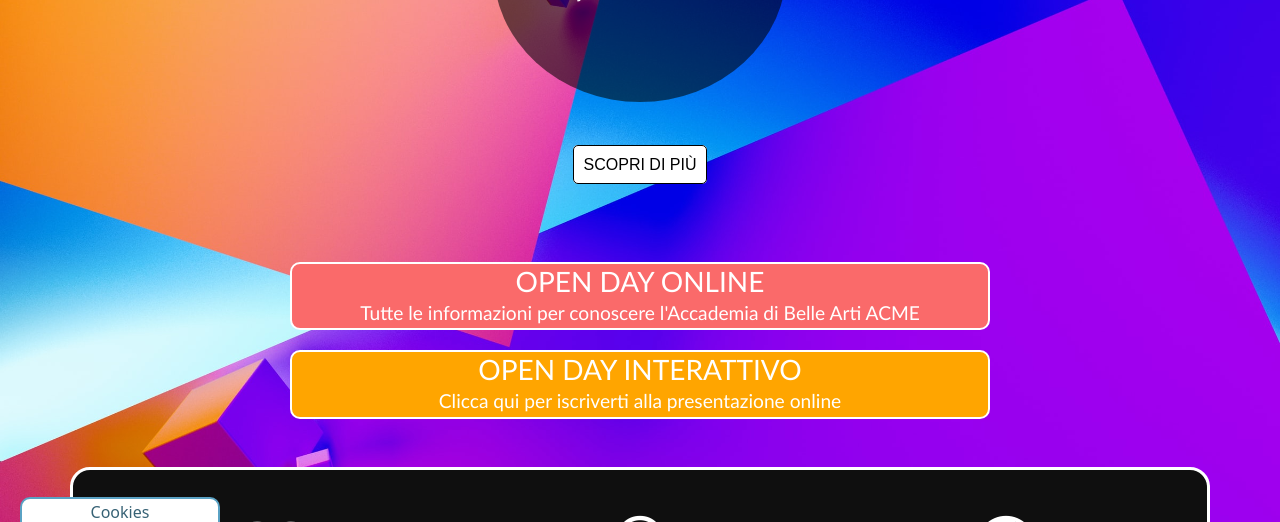
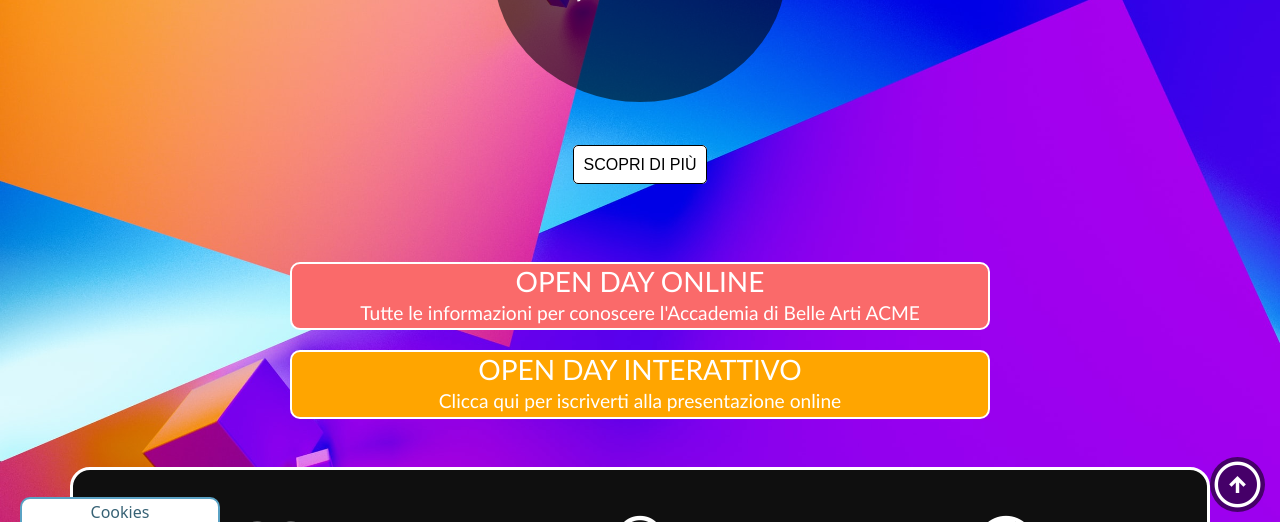
Before and after one commit to saratrav/Acmesito, a plain HTML site: page index.html in a window 1280 px wide. Shown: the part 278-800 px from the top of the page. Drawn offline with nearby package versions, Linux system fonts and the light colour scheme.

Commit message:
Update style.css

```diff
--- a/style.css
+++ b/style.css
@@ -451,19 +451,16 @@ footer {
     margin: 0.8%;
 }
 
-.top {
-    color: white;
-    background-color: rgba(0, 0, 0, 0.541);
+#arrow {
+    background-color: rgba(0, 0, 0, 0.562);
     position: fixed;
     bottom: 10px;
     right: 15px;
-    width: 55px !important;
+    cursor: pointer;
     border-radius: 90px;
-    text-align: center !important;
-    font-family: 'Lucida Sans', 'Lucida Sans Regular', 'Lucida Grande', 'Lucida Sans Unicode', Geneva, Verdana, sans-serif;
-    font-weight: bold;
-    padding: 6px;
-    cursor: pointer;
+    color: white;
+    transform: rotate(180deg);
+    font-size: 55px !important;
 }
 
 #popup {
```
